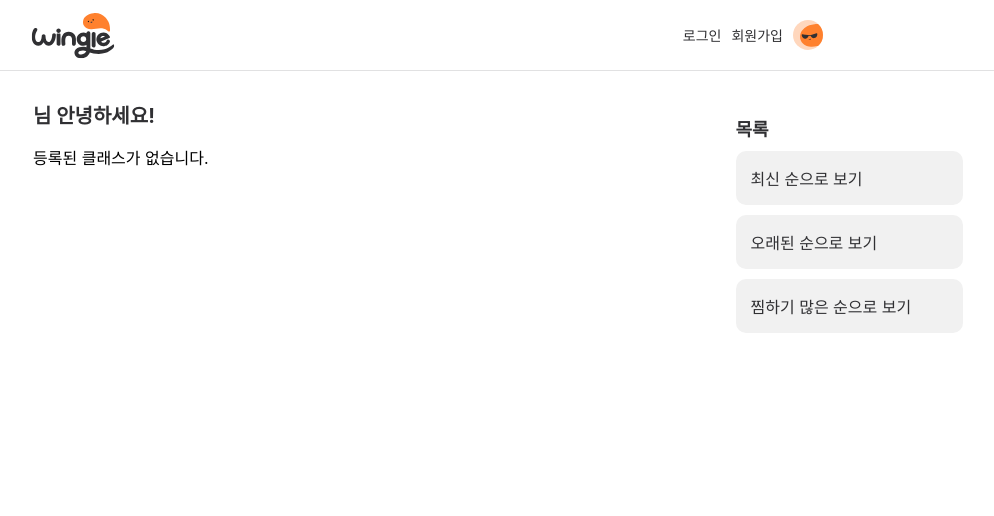
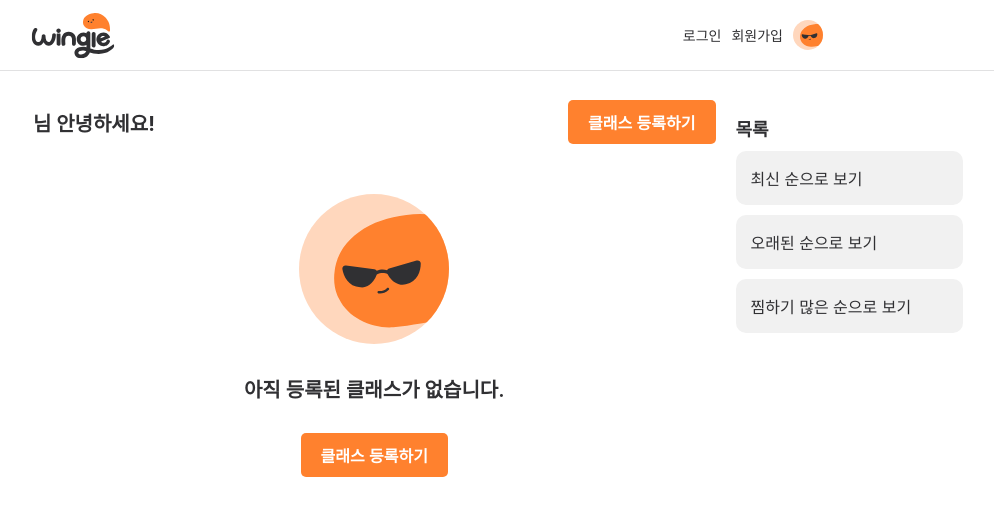
Before and after one commit to sehee-xx/Wingle, a Next.js app: page /expertMypage in a window 1280 px wide. Shown: the top 516 px of the page, without its empty margins (217-1211 px from the left). Built offline with nearby package versions, Linux system fonts and the light colour scheme.

Commit message:
Modify: expert 마이페이지 데이터 없는 경우 UI 작성 및 클래스 등록 버튼 추가

```diff
--- a/src/app/expertMypage/page.tsx
+++ b/src/app/expertMypage/page.tsx
@@ -3,11 +3,12 @@
 import React, { useEffect, useState } from "react";
 import Header from "../../components/Header";
 import styled from "styled-components";
-import { FaEdit, FaTrashAlt } from "react-icons/fa"; // 아이콘 추가
+import { FaEdit, FaTrashAlt } from "react-icons/fa";
 import Swal from "sweetalert2";
 import axios from "axios";
 import withReactContent from "sweetalert2-react-content";
 import { parseJwt } from "../../../utils/jwt";
+import { useRouter } from "next/navigation";
 
 interface Course {
   id: number;
@@ -36,6 +37,8 @@ const ExpertMypage = () => {
   const [courses, setCourses] = useState<Course[]>([]);
   const [sortByField, setSortByField] = useState<string>("created_at");
   const [sortByDirection, setSortByDirection] = useState<string>("desc");
+  // const [isMounted, setIsMounted] = useState(false);
+  const router = useRouter();
 
   useEffect(() => {
     const storedToken = localStorage.getItem("token");
@@ -109,7 +112,6 @@ const ExpertMypage = () => {
           },
         });
       }
-      // 삭제 후 목록 갱신
       const updatedCourses = courses.filter((course) => course.id !== postId);
       setCourses(updatedCourses);
     } catch (error) {
@@ -121,8 +123,9 @@ const ExpertMypage = () => {
     }
   };
 
-  console.log("sortByField", sortByField);
-  console.log("sortByDirection", sortByDirection);
+  const handleCreateClick = () => {
+    router.push("/createClass");
+  };
 
   return (
     <>
@@ -130,8 +133,13 @@ const ExpertMypage = () => {
       <ExpertMypageWrapper>
         <Content>
           <NameBox>
-            <Name>{displayName}</Name>
-            <NameOthers>님 안녕하세요!</NameOthers>
+            <div>
+              <Name>{displayName}</Name>
+              <NameOthers>님 안녕하세요!</NameOthers>
+            </div>
+            <CreateClassButtonInNameBox onClick={handleCreateClick}>
+              클래스 등록하기
+            </CreateClassButtonInNameBox>
             <DropdownWrapper>
               <Dropdown
                 value={`${sortByField}_${sortByDirection}`}
@@ -177,7 +185,13 @@ const ExpertMypage = () => {
               </PostCard>
             ))
           ) : (
-            <p>등록된 클래스가 없습니다.</p>
+            <NoClassContainer>
+              <NoClassImage src="/assets/expert.svg" alt="No Classes" />
+              <NoClassText>아직 등록된 클래스가 없습니다.</NoClassText>
+              <CreateClassButton onClick={handleCreateClick}>
+                클래스 등록하기
+              </CreateClassButton>
+            </NoClassContainer>
           )}
         </Content>
         <Sidebar>
@@ -258,10 +272,28 @@ const Sidebar = styled.div`
 `;
 
 const NameBox = styled.div`
+  width: 100%;
+  max-width: 800px;
   display: flex;
   flex-direction: row;
   align-items: center;
   width: 100%;
+  justify-content: space-between;
+`;
+
+const CreateClassButtonInNameBox = styled.button`
+  padding: 10px 20px;
+  font-size: 16px;
+  font-weight: bold;
+  color: #fff;
+  background-color: #ff812e;
+  border: none;
+  border-radius: 5px;
+  cursor: pointer;
+  transition: background-color 0.3s;
+  &:hover {
+    background-color: #e66f1e;
+  }
 `;
 
 const Name = styled.label`
@@ -446,3 +478,42 @@ const DeleteIcon = styled(FaTrashAlt)`
     color: #ff812e;
   }
 `;
+
+const NoClassContainer = styled.div`
+  display: flex;
+  flex-direction: column;
+  align-items: center;
+  justify-content: center;
+  margin-top: 50px;
+  gap: 10px;
+`;
+
+const NoClassImage = styled.img`
+  width: 150px;
+  height: 150px;
+  margin-bottom: 20px;
+  border-radius: 50%;
+`;
+
+const NoClassText = styled.label`
+  font-size: 20px;
+  font-weight: 600;
+  color: #303033;
+  margin-bottom: 20px;
+`;
+
+const CreateClassButton = styled.button`
+  padding: 10px 20px;
+  font-size: 16px;
+  font-weight: bold;
+  color: #fff;
+  background-color: #ff812e;
+  border: none;
+  border-radius: 5px;
+  cursor: pointer;
+  transition: background-color 0.3s;
+
+  &:hover {
+    background-color: #e66f1e;
+  }
+`;
```
